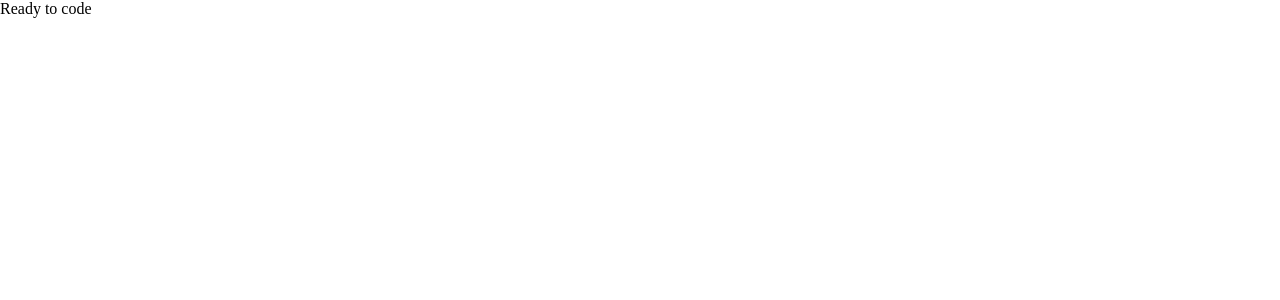
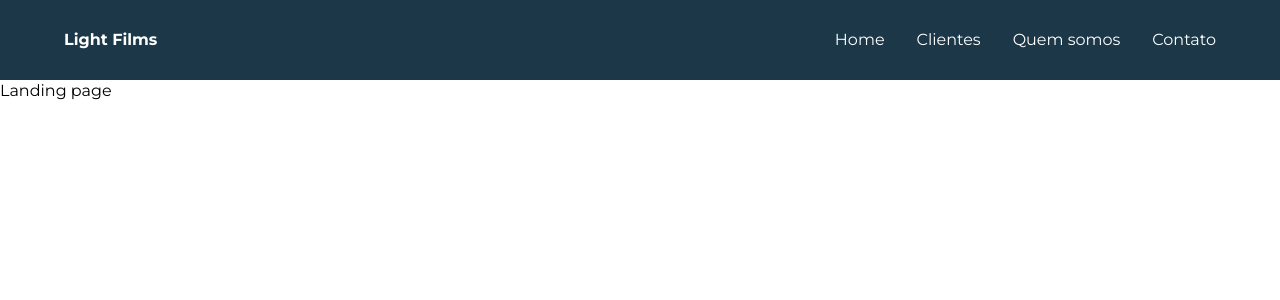
Before and after one commit to CaiqueMorales20/light-films, a React (Vite) app: page / in a window 1280 px wide. Shown: the top 300 px of the page. Built offline with nearby package versions, Linux system fonts and the light colour scheme.

Commit message:
:construction: Header

```diff
--- a/index.html
+++ b/index.html
@@ -5,6 +5,13 @@
 		<meta charset="UTF-8" />
 		<link rel="icon" type="image/svg+xml" href="/react.svg" />
 		<meta name="viewport" content="width=device-width, initial-scale=1.0" />
+		<!-- Google Fonts -->
+		<link rel="preconnect" href="https://fonts.googleapis.com" />
+		<link rel="preconnect" href="https://fonts.gstatic.com" crossorigin />
+		<link
+			href="https://fonts.googleapis.com/css2?family=Montserrat:wght@300;400;500;600;700;800;900&display=swap"
+			rel="stylesheet"
+		/>
 		<!-- Title -->
 		<title>Light Films</title>
 	</head>
--- a/src/App.tsx
+++ b/src/App.tsx
@@ -1,5 +1,16 @@
+// Imported Components
+import { Header } from "./components/Header";
+
+// Screens
+import { LandingPage } from "./screens/LandingPage";
+
 // Functional Components
 export const App = () => {
 	// Rendering
-	return <>Ready to code</>;
+	return (
+		<>
+			<Header />
+			<LandingPage />
+		</>
+	);
 };
--- /dev/null
+++ b/src/components/Header/components/Menu/index.tsx
@@ -0,0 +1,22 @@
+import { MenuItem, MenuLink, MenuS } from "./style";
+
+// Functional Components
+export const Menu = () => {
+	// Rendering
+	return (
+		<MenuS>
+			<MenuItem>
+				<MenuLink>Home</MenuLink>
+			</MenuItem>
+			<MenuItem>
+				<MenuLink>Clientes</MenuLink>
+			</MenuItem>
+			<MenuItem>
+				<MenuLink>Quem somos</MenuLink>
+			</MenuItem>
+			<MenuItem>
+				<MenuLink>Contato</MenuLink>
+			</MenuItem>
+		</MenuS>
+	);
+};
--- /dev/null
+++ b/src/components/Header/components/Menu/style.tsx
@@ -0,0 +1,14 @@
+// Imports
+import styled from "styled-components";
+
+// Styled Components
+export const MenuS = styled.ul`
+	gap: 2rem;
+`;
+
+export const MenuItem = styled.li``;
+
+export const MenuLink = styled.a`
+	font-size: var(--fz-normal);
+	color: var(--clr-neutral-400);
+`;
--- /dev/null
+++ b/src/components/Header/index.tsx
@@ -0,0 +1,18 @@
+// Imported Components
+import { Menu } from "./components/Menu";
+
+// Styled Components
+import { HeaderS, LogoS, NavS } from "./style";
+
+// Functional Component
+export const Header = () => {
+	// Rendering
+	return (
+		<HeaderS>
+			<NavS>
+				<LogoS>Light Films</LogoS>
+				<Menu />
+			</NavS>
+		</HeaderS>
+	);
+};
--- /dev/null
+++ b/src/components/Header/style.tsx
@@ -0,0 +1,21 @@
+// Imports
+import styled from "styled-components";
+
+// Styled Components
+export const HeaderS = styled.header`
+	background-color: var(--clr-primary);
+`;
+
+export const NavS = styled.nav`
+	height: 5rem;
+	width: min(85rem, 90%);
+	margin-inline: auto;
+	display: flex;
+	align-items: center;
+	justify-content: space-between;
+`;
+
+export const LogoS = styled.h1`
+	color: var(--clr-neutral-400);
+	font-size: var(--fz-normal);
+`;
--- a/src/global/GlobalStyle.ts
+++ b/src/global/GlobalStyle.ts
@@ -3,10 +3,36 @@ import { createGlobalStyle } from "styled-components";
 
 // Styled Components
 export const GlobalStyle = createGlobalStyle`
+  // ==================== CSS Variables ==================== //
+  :root{
+    // ===== Typography ===== //
+    --clr-primary: #1b3748;
+    --clr-neutral-400: #ffffff;
+
+    // ===== Typography ===== //
+    --fz-largest: 3.625rem;
+    --fz-large: 1.5rem;
+    --fz-normal: 1rem;
+
+    --ff-body: 'Montserrat', sans-serif;
+  }
+
   // ==================== HTML Reseting ==================== //
   *{
     margin: 0;
     padding: 0;
     box-sizing: border-box;
   }
+  body{
+    line-height: 1.4;
+    font-family: var(--ff-body);
+  }
+  ul{
+    list-style: none;
+    display: flex;
+  }
+  img{
+    width: 100%;
+    height: auto;
+  }
 `;
--- /dev/null
+++ b/src/screens/LandingPage/index.tsx
@@ -0,0 +1,9 @@
+// Functional Component
+export const LandingPage = () => {
+	// Rendering
+	return (
+		<>
+			<p>Landing page</p>
+		</>
+	);
+};
```
Also changed, not shown: src/assets/img/hero/banner.png (added).
